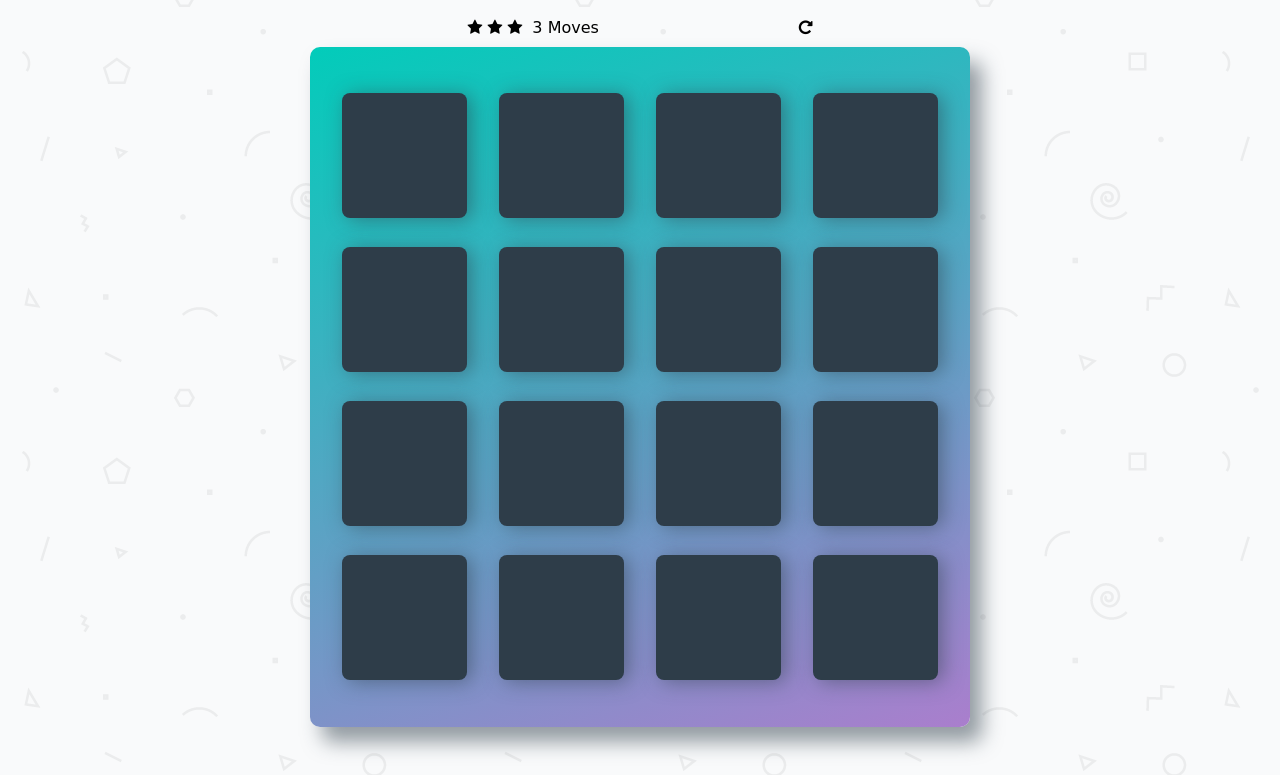
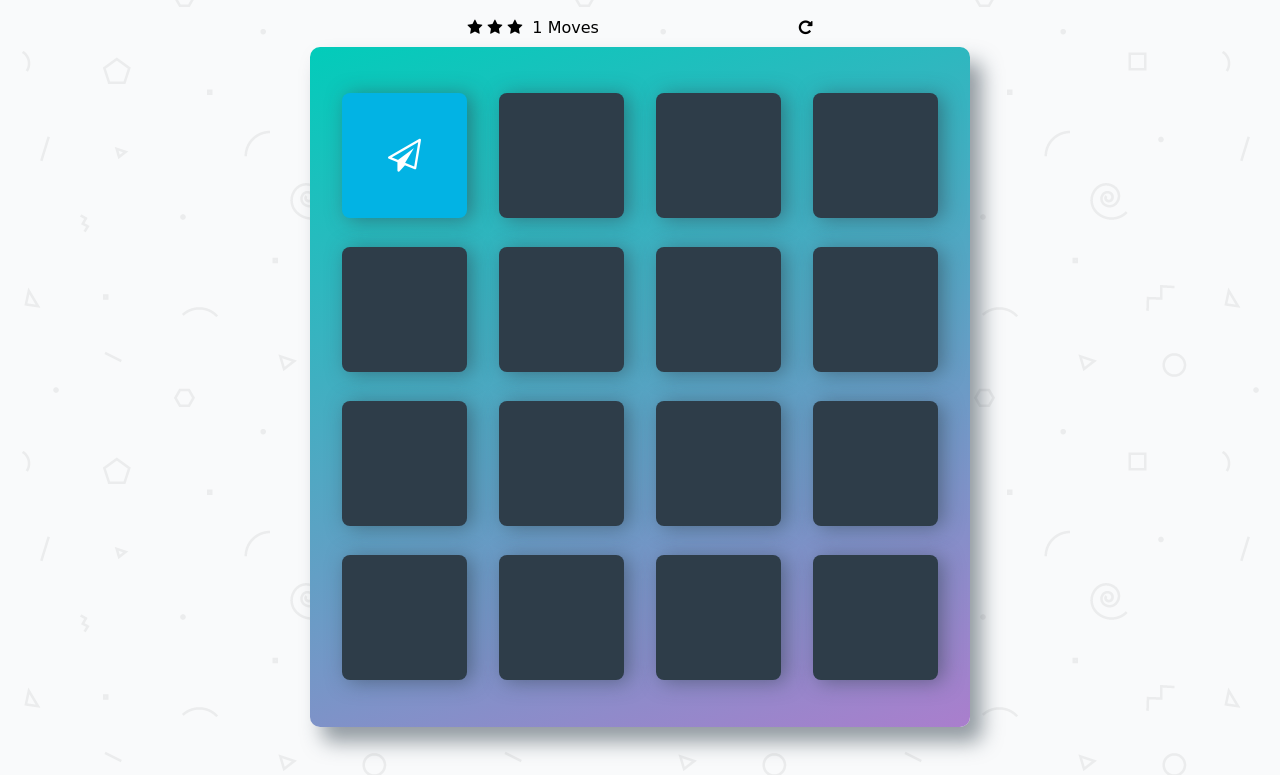
Before and after one commit to stephendoyin/fend-project-memory-game, a plain HTML site: page index.html in a window 1280 px wide. Both pictures are taken after a click on the item 404 px from the left and 223 px from the top of the page. Shown: the part 68-843 px from the top of the page. Drawn offline with Linux system fonts and the light colour scheme; a web font is replaced by a local one.

Commit message:
css: transition new features in js file

```diff
--- a/css/app.css
+++ b/css/app.css
@@ -63,12 +63,14 @@ h1 {
     justify-content: center;
     align-items: center;
     box-shadow: 5px 2px 20px 0 rgba(46, 61, 73, 0.5);
+    transition: all .1s;
 }
 
 .deck .card.open {
     transform: rotateY(0);
     background: #02b3e4;
     cursor: default;
+    transition: all .3s;
 }
 
 .deck .card.show {
@@ -79,8 +81,14 @@ h1 {
     cursor: default;
     background: #02ccba;
     font-size: 33px;
+    transition: all .4s;
 }
 
+.deck .card.miss-match {
+    cursor: default;
+    background: #cc5302;
+    font-size: 33px;
+}
 /*
  * Styles for the Score Panel
  */
--- a/index.html
+++ b/index.html
@@ -22,16 +22,14 @@
         		<li><i class="fa fa-star"></i></li>
         	</ul>
 
-        	<span class="moves">3</span> Moves
+        	<span class="moves">0</span> Moves
 
             <div class="restart">
         		<i class="fa fa-repeat"></i>
         	</div>
         </section>
 
-        <ul class="deck">
-
-        </ul>
+        <ul class="deck"></ul>
     </div>
 
     <script src="js/app.js"></script>
--- a/js/app.js
+++ b/js/app.js
@@ -2,24 +2,27 @@
  * Create a list that holds all of your cards
  */
 let listOfCards = [
-    "fa fa-diamond",
-    "fa fa-paper-plane-o",
-    "fa fa-anchor",
-    "fa fa-bolt",
-    "fa fa-cube",
-    "fa fa-anchor",
-    "fa fa-leaf",
-    "fa fa-bicycle",
-    "fa fa-diamond",
-    "fa fa-bomb",
-    "fa fa-leaf",
-    "fa fa-bomb",
-    "fa fa-bolt",
-    "fa fa-bicycle",
-    "fa fa-paper-plane-o",
-    "fa fa-cube"
+    "fa-diamond",
+    "fa-paper-plane-o",
+    "fa-anchor",
+    "fa-bolt",
+    "fa-cube",
+    "fa-anchor",
+    "fa-leaf",
+    "fa-bicycle",
+    "fa-diamond",
+    "fa-bomb",
+    "fa-leaf",
+    "fa-bomb",
+    "fa-bolt",
+    "fa-bicycle",
+    "fa-paper-plane-o",
+    "fa-cube"
 ]
 
+let openCards = [];
+let matchedCards = [];
+let moveCount = 0;
 /*
  * Display the cards on the page
  *   - shuffle the list of cards using the provided "shuffle" method below
@@ -36,14 +39,21 @@ for (var x = 0; x < listOfCards.length; x++) {
     attr1.value = "card";
     li.setAttributeNode(attr1);
     let i = document.createElement("I");
-    attr2 = document.createAttribute("class");
-    attr2.value = listOfCards[x];
-    i.setAttributeNode(attr2);
+    attr3 = document.createAttribute("class");
+    attr3.value = "fa";
+    i.setAttributeNode(attr3);
+    i.classList.add(listOfCards[x]);
     li.appendChild(i);
     fragment.appendChild(li);
 }
 
 document.querySelector(".deck").appendChild(fragment);
+
+//restart game when restart icon is clicked
+const restart = document.querySelector(".restart");
+restart.addEventListener("click", function(){
+    window.location.reload();
+});
 
 
 // Shuffle function from http://stackoverflow.com/a/2450976
@@ -57,10 +67,9 @@ function shuffle(array) {
         array[currentIndex] = array[randomIndex];
         array[randomIndex] = temporaryValue;
     }
+    return array;
 
-    return array;
 }
-
 
 /*
  * set up the event listener for a card. If a card is clicked:
@@ -72,3 +81,85 @@ function shuffle(array) {
  *    + increment the move counter and display it on the page (put this functionality in another function that you call from this one)
  *    + if all cards have matched, display a message with the final score (put this functionality in another function that you call from this one)
  */
+
+
+//display card symbol when called
+function displayCardSymbol(e) {
+    if (e.target && e.target.matches("li") && (!(e.target.classList.contains("match")) && (!(e.target.classList.contains("show")))))  {
+        e.target.classList.add("show");
+        openCard(e);
+    }
+}
+
+
+let ul = document.querySelector(".deck");
+ul.addEventListener("click", displayCardSymbol, false);
+
+//fuctionality for opening cards
+function openCard(e) {
+    moveCounter();
+    let target = e.target
+    const cardName = target.children[0].classList[1];
+    target.classList.add("open");
+    openCards.push(cardName);
+
+    if (openCards.length > 1) {
+        if (openCards[0] === cardName) {
+            lockedPositionOnMatch(cardName);
+        } else {
+            removeFromOpen();
+        }
+    }
+
+}
+
+
+//to locked matched card
+function lockedPositionOnMatch(_cardName) {
+    const cardClass = getClass(_cardName);
+    let chosenCards = document.querySelectorAll(cardClass);
+    for(chosenCard of chosenCards){
+        chosenCard.parentNode.setAttribute("class", "card")
+        chosenCard.parentNode.classList.add("match");
+        matchedCards.push(_cardName);
+        console.log(chosenCard.parentNode);
+    }
+    openCards = [];
+    checkedMactched();
+    console.log(matchedCards);
+
+}
+
+
+//return class selector format
+function getClass(_cardName) {
+    return "." + _cardName;
+}
+
+
+//hide card symbol on chosen cards
+function removeFromOpen() {
+    const openedCards = document.querySelectorAll(".open");
+    for(let j = 0; j < 2; j++){
+
+        setTimeout(function(){
+            openedCards[j].classList.add("miss-match");
+        }, 200)
+        setTimeout(function(){
+            openedCards[j].setAttribute("class", "card");
+        }, 700)
+    }
+    openCards = []
+}
+
+//increment move and add to diplay
+function moveCounter (){
+    document.querySelector(".moves").innerHTML = ++moveCount;
+}
+
+//show winner board when cards have matched
+function checkedMactched(){
+    if (matchedCards.length === listOfCards.length){
+        console.log("you have won at " + moveCount + " moves")
+    }
+}
```
